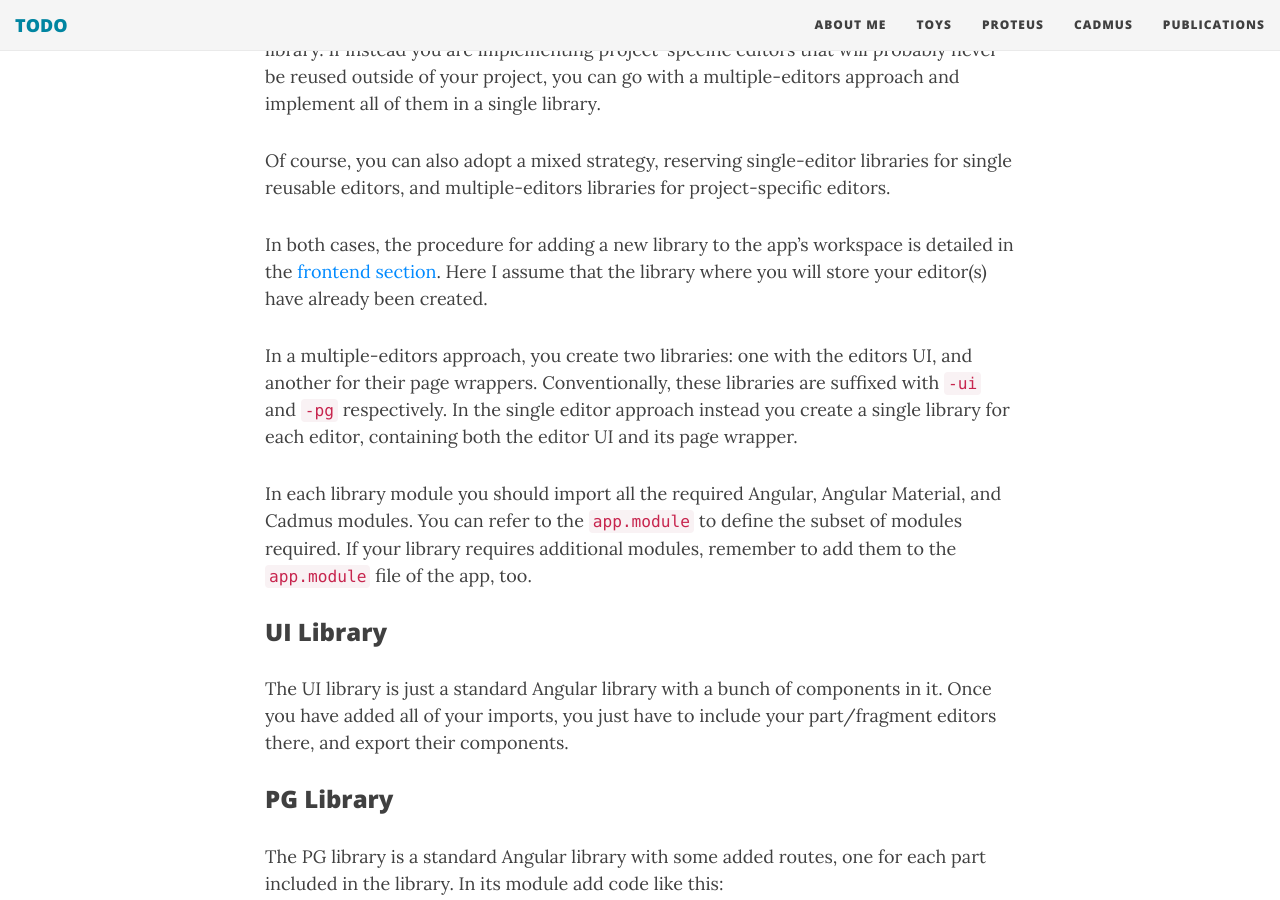
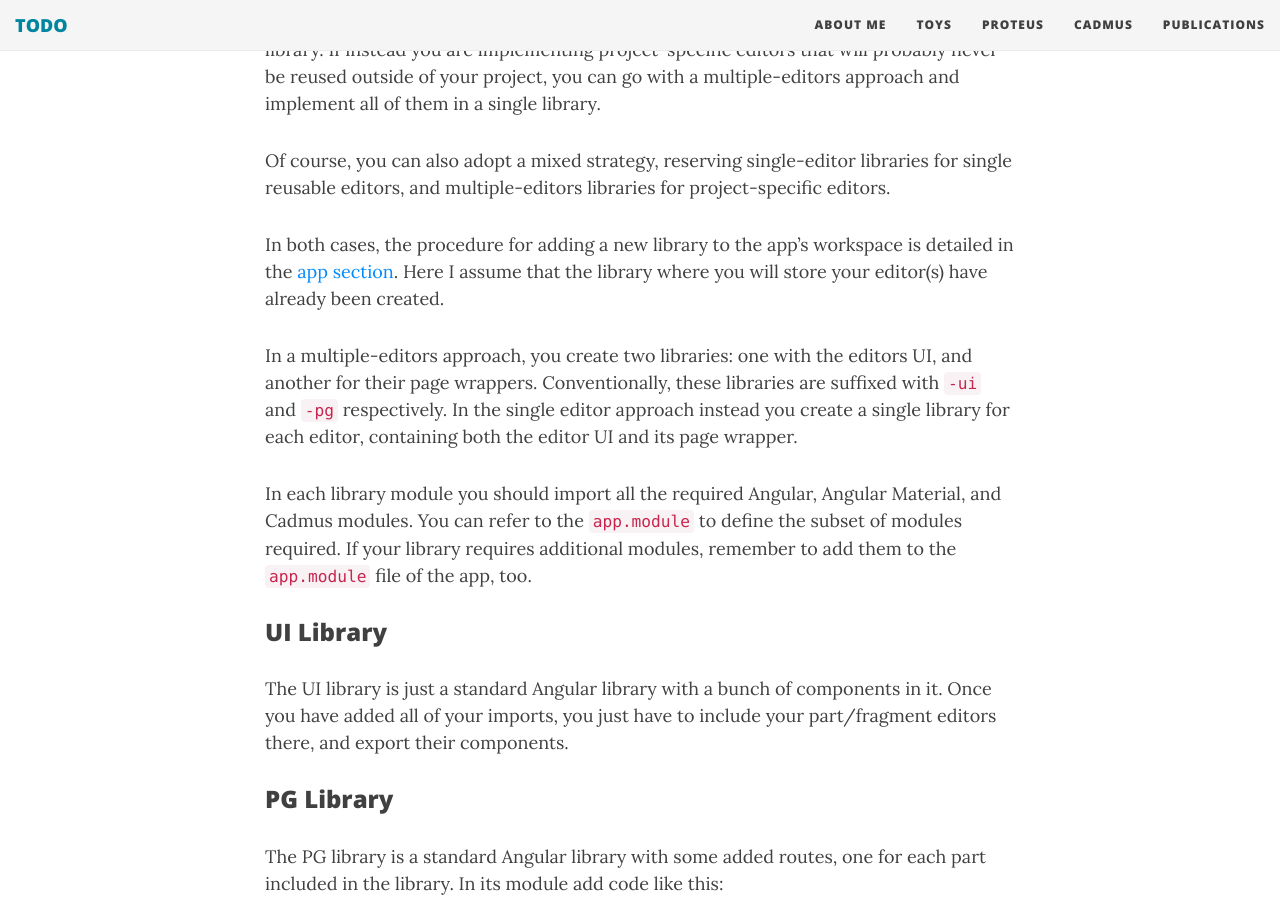
Before and after one commit to Myrmex/overview, a Jekyll site: the page built from cadmus/dev/frontend/libs.md, in a window 1280 px wide and 900 px high, scrolled down 724 px. Built offline with Jekyll 4.4.1, drawn with Linux system fonts in a browser that asks for light colours; nearby versions of some CDN libraries.

Commit message:
Update libs.md

```diff
--- a/cadmus/dev/frontend/libs.md
+++ b/cadmus/dev/frontend/libs.md
@@ -21,7 +21,7 @@
 
 Of course, you can also adopt a mixed strategy, reserving single-editor libraries for single reusable editors, and multiple-editors libraries for project-specific editors.
 
-In both cases, the procedure for adding a new library to the app's workspace is detailed in the [frontend section](frontend.md#create-angular-app). Here I assume that the library where you will store your editor(s) have already been created.
+In both cases, the procedure for adding a new library to the app's workspace is detailed in the [app section](app.md). Here I assume that the library where you will store your editor(s) have already been created.
 
 In a multiple-editors approach, you create two libraries: one with the editors UI, and another for their page wrappers. Conventionally, these libraries are suffixed with `-ui` and `-pg` respectively. In the single editor approach instead you create a single library for each editor, containing both the editor UI and its page wrapper.
 
```
